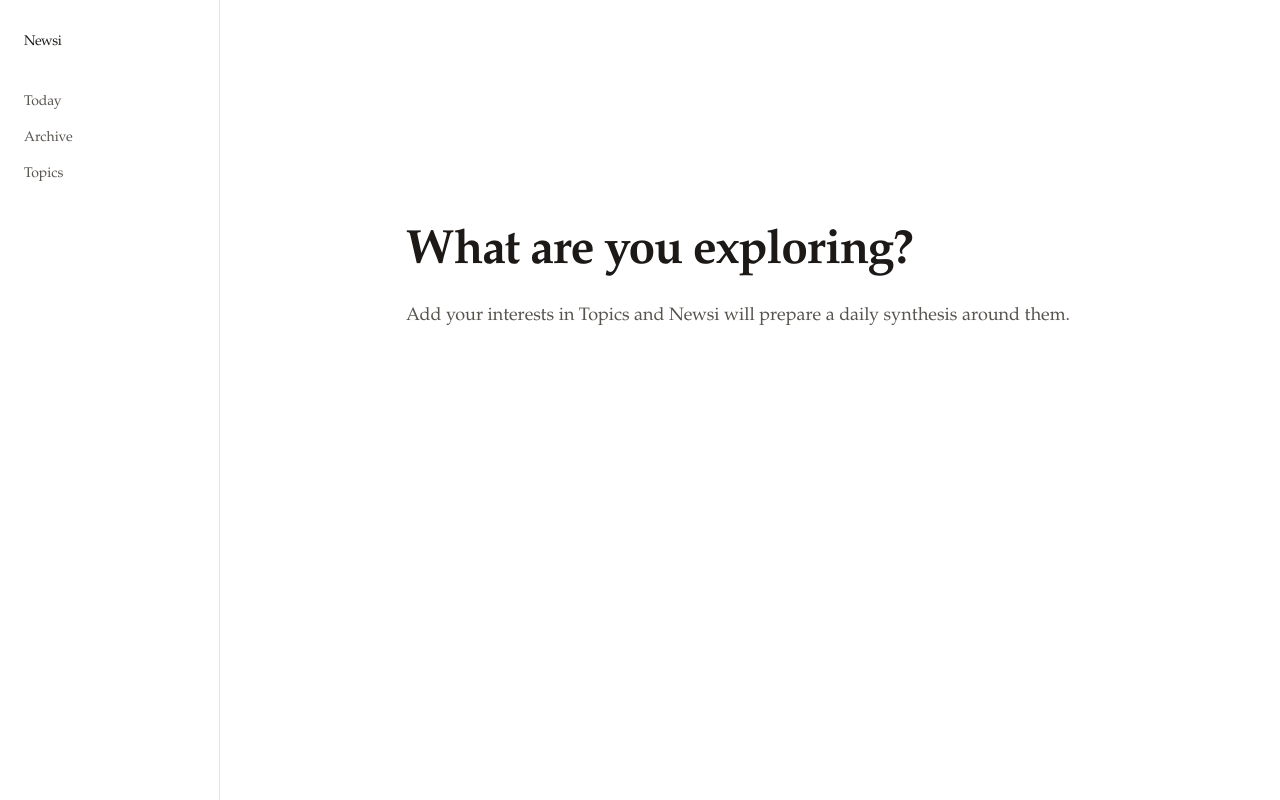
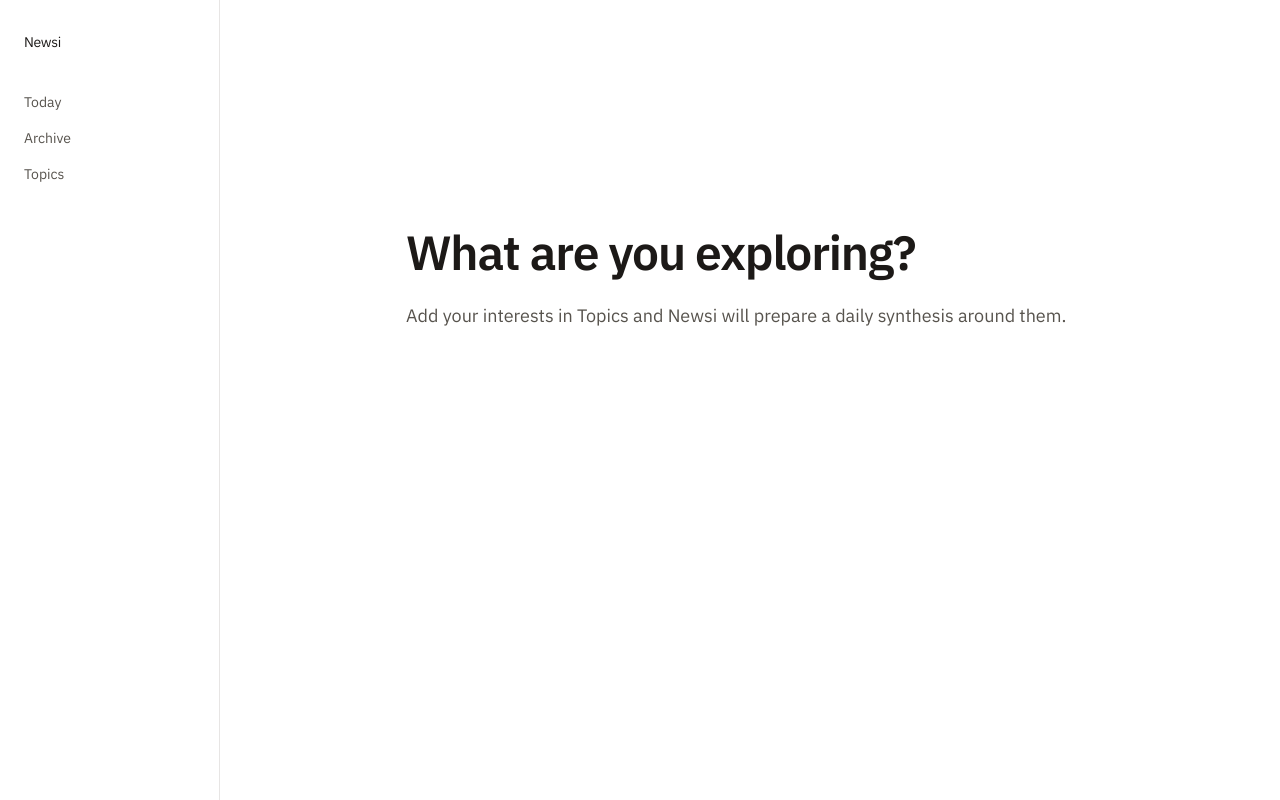
Before and after one commit to wishestang/newsi, a Next.js app: page /today in a window 1280 px wide. Built offline with nearby package versions, Linux system fonts and the light colour scheme; no server answers.

Commit message:
feat: add Manrope, IBM Plex Sans/Mono fonts and update design tokens

```diff
--- a/src/app/globals.css
+++ b/src/app/globals.css
@@ -1,22 +1,27 @@
 @import "tailwindcss";
 
 :root {
-  --background: #ffffff;
-  --foreground: #171717;
+  --background: #f7f6f3;
+  --surface: #ffffff;
+  --foreground: #1a1a1a;
+  --text-body: #2b2b2b;
+  --text-muted: #8d8d8b;
+  --accent: #ea5948;
+  --border: rgba(229, 228, 226, 0.5);
+  --border-solid: #e5e4e2;
+  --border-list: rgba(229, 228, 226, 0.3);
 }
 
 @theme inline {
   --color-background: var(--background);
+  --color-surface: var(--surface);
   --color-foreground: var(--foreground);
-  --font-sans: "Iowan Old Style", "Palatino Linotype", "Book Antiqua", Georgia, serif;
-  --font-mono: "SFMono-Regular", "SF Mono", Consolas, "Liberation Mono", Menlo, monospace;
-}
-
-@media (prefers-color-scheme: dark) {
-  :root {
-    --background: #0a0a0a;
-    --foreground: #ededed;
-  }
+  --color-text-body: var(--text-body);
+  --color-text-muted: var(--text-muted);
+  --color-accent: var(--accent);
+  --font-sans: var(--font-sans), "IBM Plex Sans", system-ui, sans-serif;
+  --font-heading: var(--font-heading), "Manrope", system-ui, sans-serif;
+  --font-mono: var(--font-mono), "IBM Plex Mono", ui-monospace, monospace;
 }
 
 body {
--- a/src/app/layout.tsx
+++ b/src/app/layout.tsx
@@ -1,5 +1,24 @@
 import type { Metadata } from "next";
+import { Manrope, IBM_Plex_Sans, IBM_Plex_Mono } from "next/font/google";
 import "./globals.css";
+
+const manrope = Manrope({
+  subsets: ["latin"],
+  weight: ["700"],
+  variable: "--font-heading",
+});
+
+const ibmPlexSans = IBM_Plex_Sans({
+  subsets: ["latin"],
+  weight: ["400", "600"],
+  variable: "--font-sans",
+});
+
+const ibmPlexMono = IBM_Plex_Mono({
+  subsets: ["latin"],
+  weight: ["400", "700"],
+  variable: "--font-mono",
+});
 
 export const metadata: Metadata = {
   title: "Newsi",
@@ -12,7 +31,10 @@ export default function RootLayout({
   children: React.ReactNode;
 }>) {
   return (
-    <html lang="en" className="h-full antialiased">
+    <html
+      lang="en"
+      className={`h-full antialiased ${manrope.variable} ${ibmPlexSans.variable} ${ibmPlexMono.variable}`}
+    >
       <body className="min-h-full flex flex-col">{children}</body>
     </html>
   );
```
